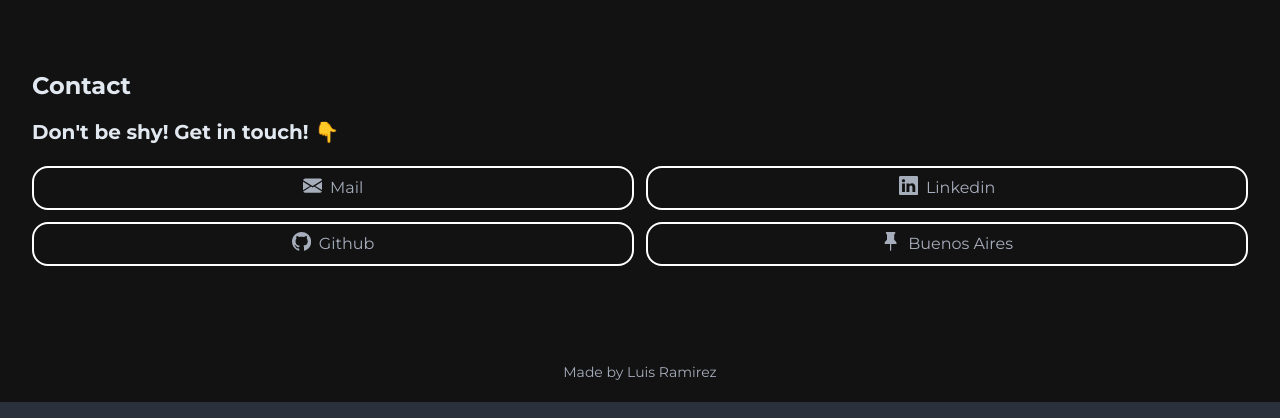
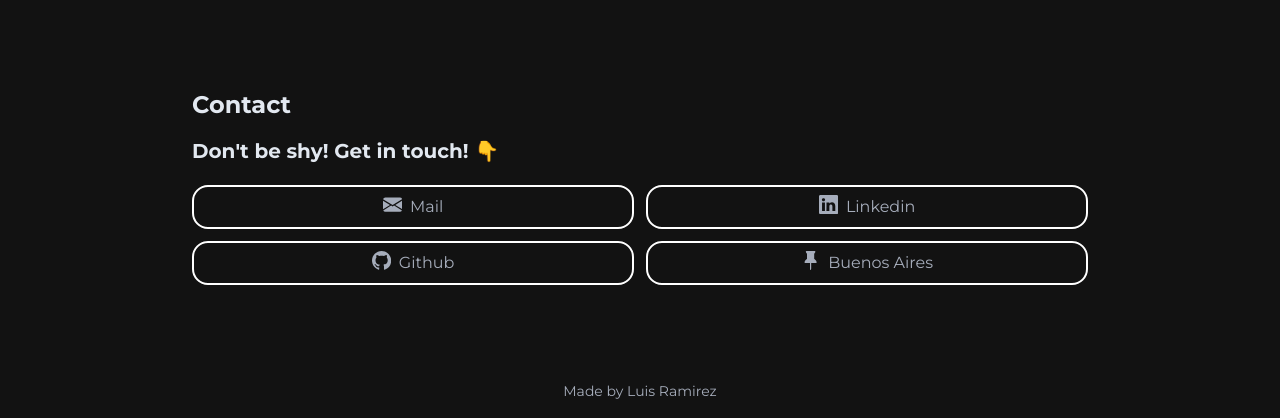
Before and after one commit to Louisit0/Portfolio, a React (Vite) app: page / in a window 1280 px wide. Shown: the part 2553-2971 px from the top of the page. Built offline with nearby package versions, Linux system fonts and the light colour scheme.

Commit message:
add px to children components, and max-w

```diff
--- a/src/components/Layout.jsx
+++ b/src/components/Layout.jsx
@@ -14,13 +14,13 @@ export const Layout = () => {
         <header>
           <Nav />
         </header>
-        <main className="flex flex-col w-full pb-4 px-8">
+        <main className="flex flex-col w-full pb-4 max-w-4xl mx-auto px-8 sm:px-0">
           <HomeCover />
           <About />
           <Skills />
           <Projects />
         </main>
-        <footer className="px-8">
+        <footer className="px-8 sm:px-0 max-w-4xl mx-auto w-full">
           <Contact />
         </footer>
       </div>
```
